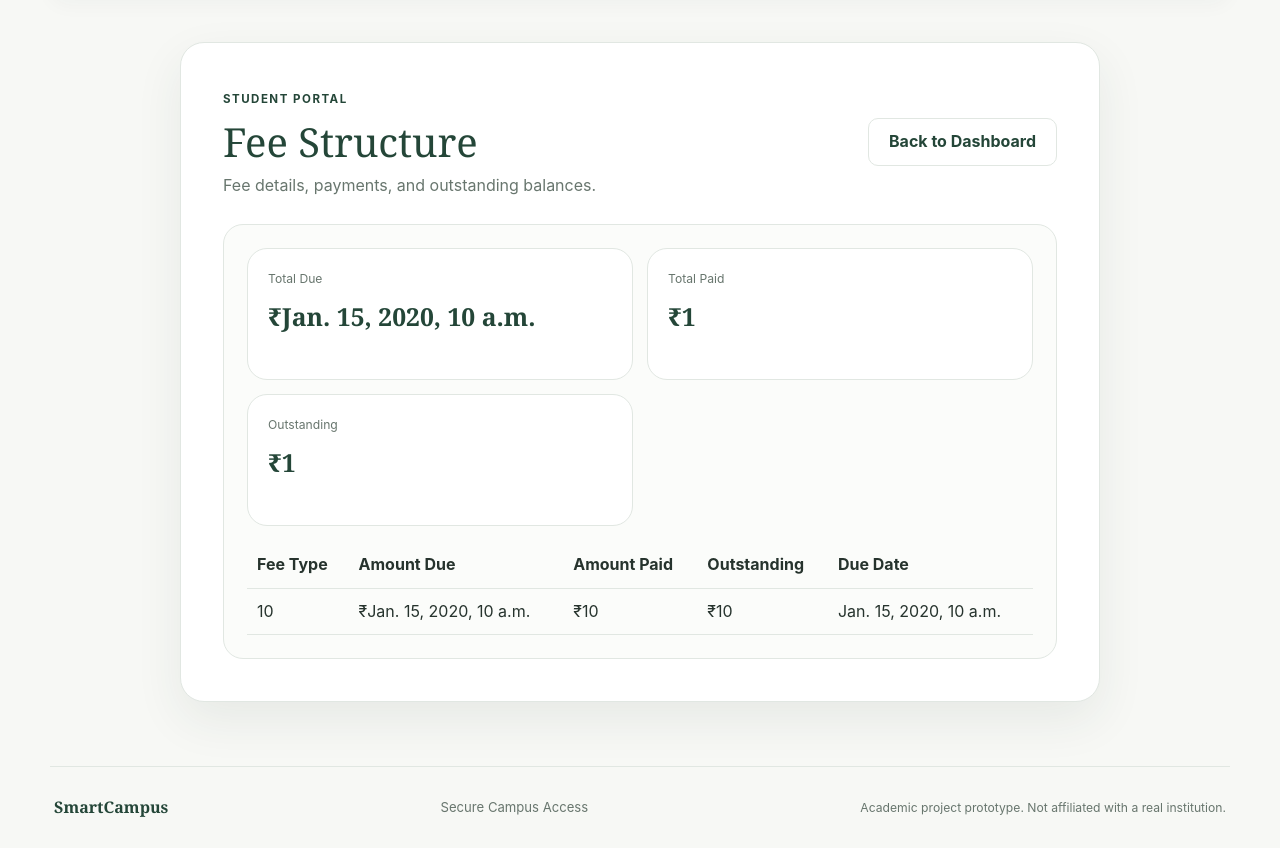
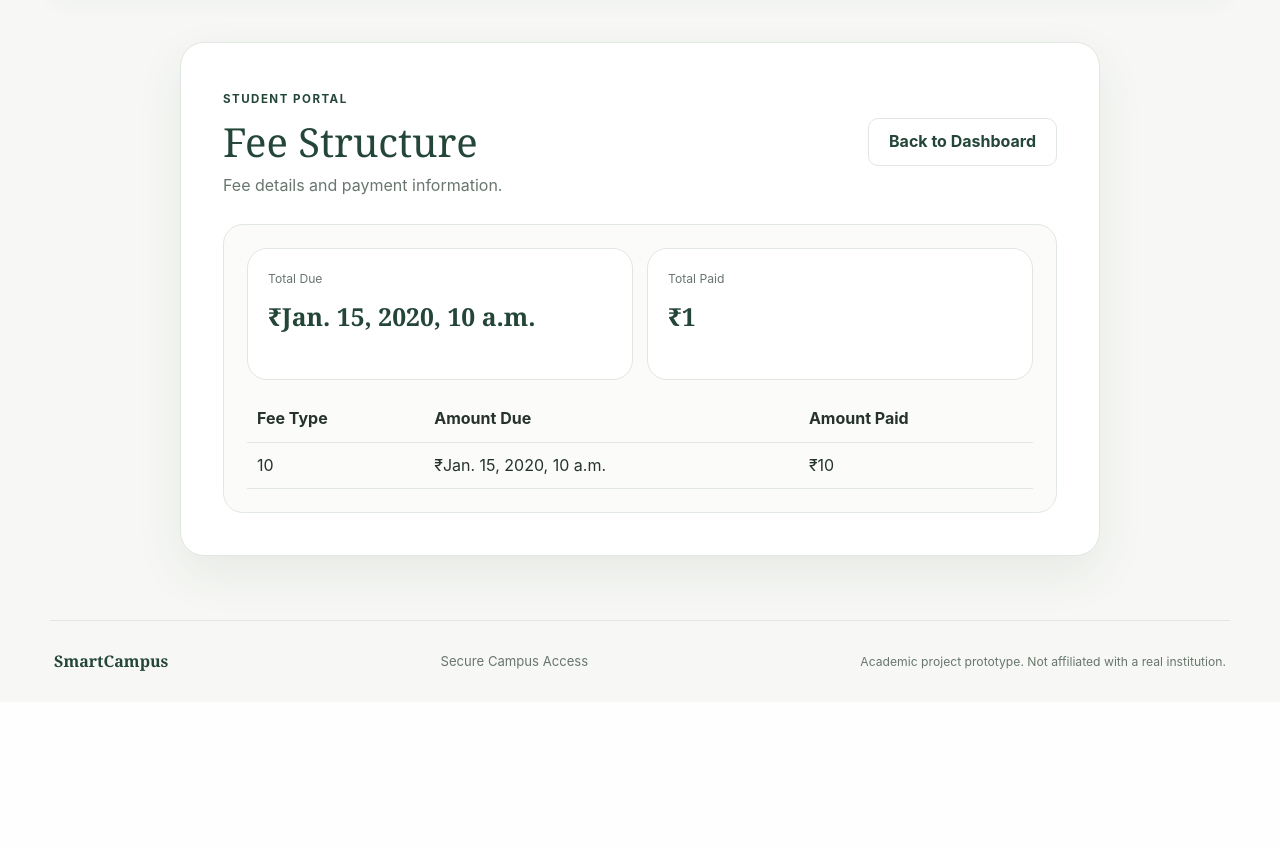
Before and after one commit to ayshaazza014/iris-login, a Django app: template iris_auth_app/templates/iris_auth_app/student_fees.html in a window 1280 px wide. Shown: the part 104-952 px from the top of the page. After the commit the page ends 775 px from the top, so only its background shows below. Run offline with Django 5.2, Linux system fonts and the light colour scheme; the template is opened without the code that fills it: most values are stand-ins (such as "Sample title", 1, 10 or a date in 2020).

Commit message:
Fees: remove outstanding/due date display and fix currency

```diff
--- a/iris_auth_app/templates/iris_auth_app/student_fees.html
+++ b/iris_auth_app/templates/iris_auth_app/student_fees.html
@@ -6,7 +6,7 @@
         <div>
             <span class="section-eyebrow">STUDENT PORTAL</span>
             <h1>Fee Structure</h1>
-            <p>Fee details, payments, and outstanding balances.</p>
+            <p>Fee details and payment information.</p>
         </div>
         <a href="{% url 'dashboard' %}" class="secondary-btn">Back to Dashboard</a>
     </header>
@@ -14,8 +14,7 @@
         <div class="dashboard-grid" style="margin-bottom:16px;">
             <article class="metric"><div class="metric-label">Total Due</div><div class="metric-value">₹{{ total_due }}</div></article>
             <article class="metric"><div class="metric-label">Total Paid</div><div class="metric-value">₹{{ total_paid }}</div></article>
-            <article class="metric"><div class="metric-label">Outstanding</div><div class="metric-value">₹{{ total_outstanding }}</div></article>
-        </div>
+            </div>
         {% if records %}
         <table style="width:100%; border-collapse: collapse;">
             <thead>
@@ -23,8 +22,7 @@
                     <th style="padding:10px;">Fee Type</th>
                     <th style="padding:10px;">Amount Due</th>
                     <th style="padding:10px;">Amount Paid</th>
-                    <th style="padding:10px;">Outstanding</th>
-                    <th style="padding:10px;">Due Date</th>
+
                 </tr>
             </thead>
             <tbody>
@@ -33,8 +31,7 @@
                     <td style="padding:10px;">{{ record.fee_type }}</td>
                     <td style="padding:10px;">₹{{ record.amount_due }}</td>
                     <td style="padding:10px;">₹{{ record.amount_paid }}</td>
-                    <td style="padding:10px;">₹{{ record.outstanding_balance }}</td>
-                    <td style="padding:10px;">{% if record.due_date %}{{ record.due_date }}{% else %}-{% endif %}</td>
+
                 </tr>
                 {% endfor %}
             </tbody>
```
